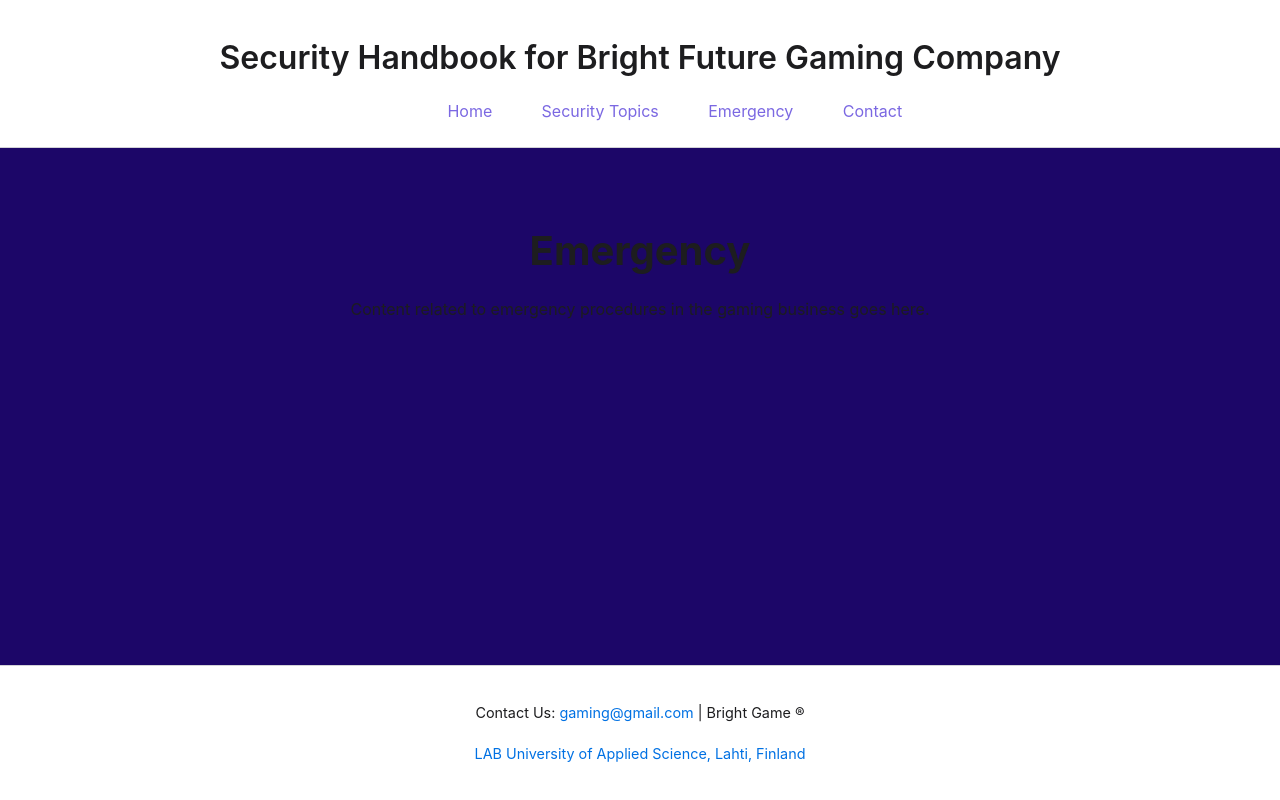
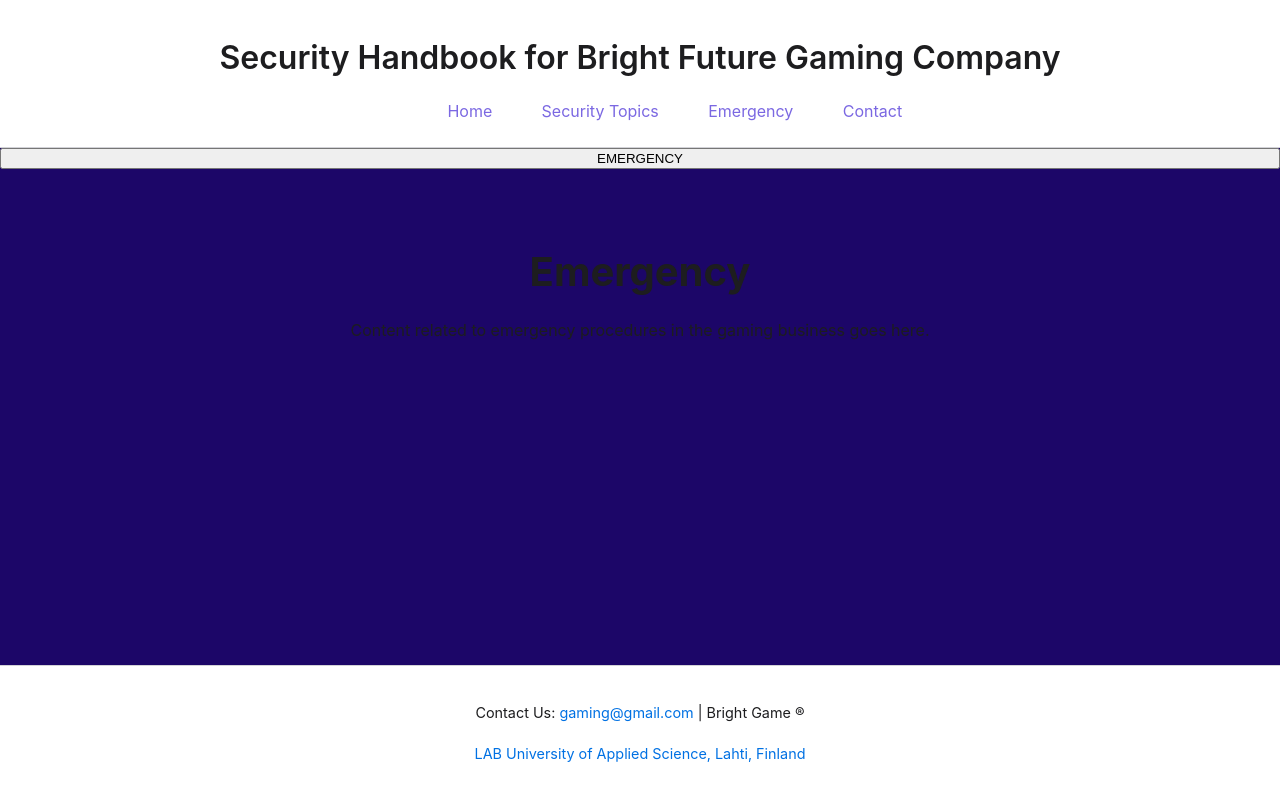
Before and after one commit to amiralinikpour/Product-Manager, a plain HTML site: page emergency.html in a window 1280 px wide. Drawn offline with Linux system fonts and the light colour scheme.

Commit message:
Update emergency.html

```diff
--- a/emergency.html
+++ b/emergency.html
@@ -34,7 +34,7 @@
     </header>
 
 
-    <!-- Hi Team, add your content here -->
+    <button class="emergency-button">EMERGENCY</button>
     <main>
         <h1>Emergency</h1>
         <p>Content related to emergency procedures in the gaming business goes here.</p>
```
